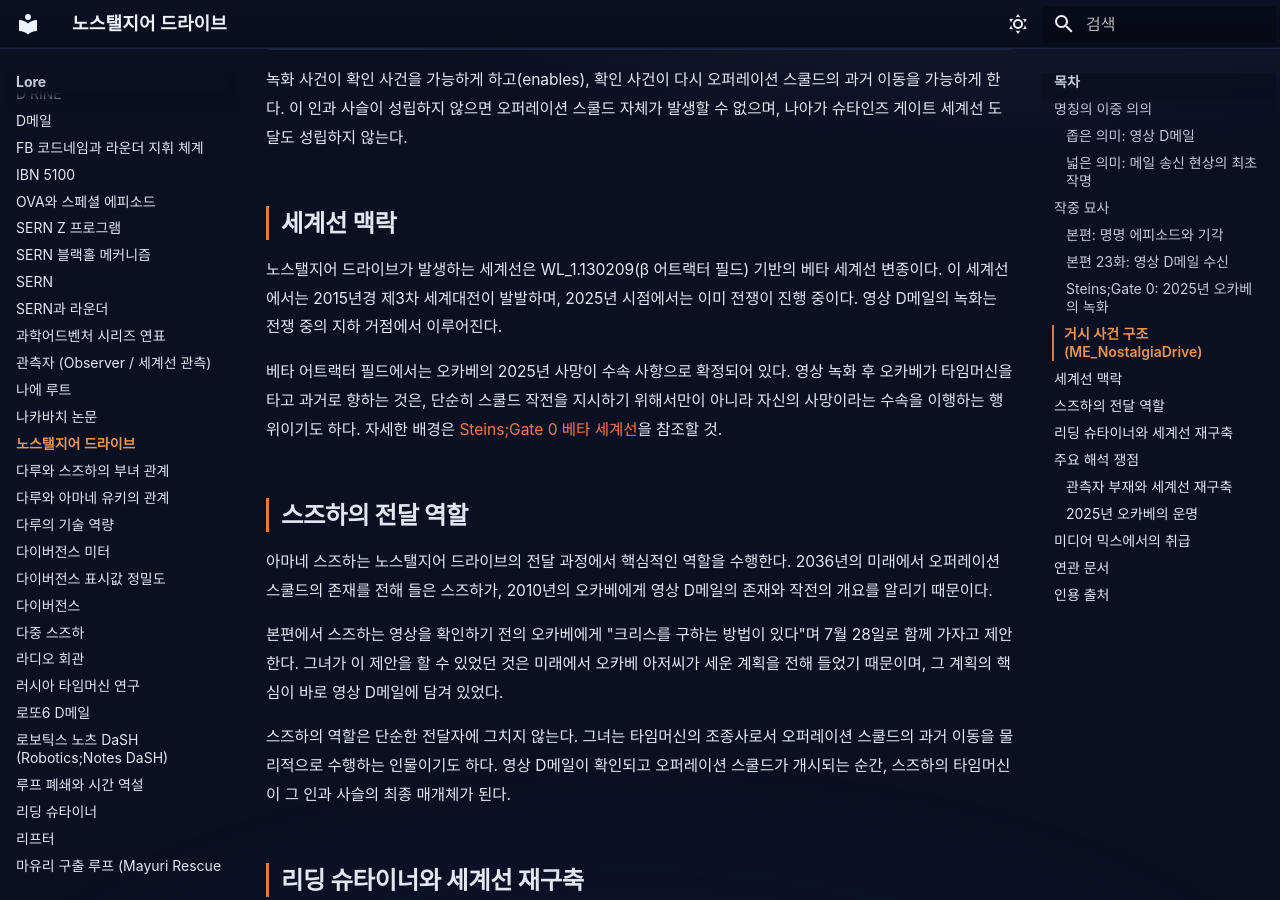
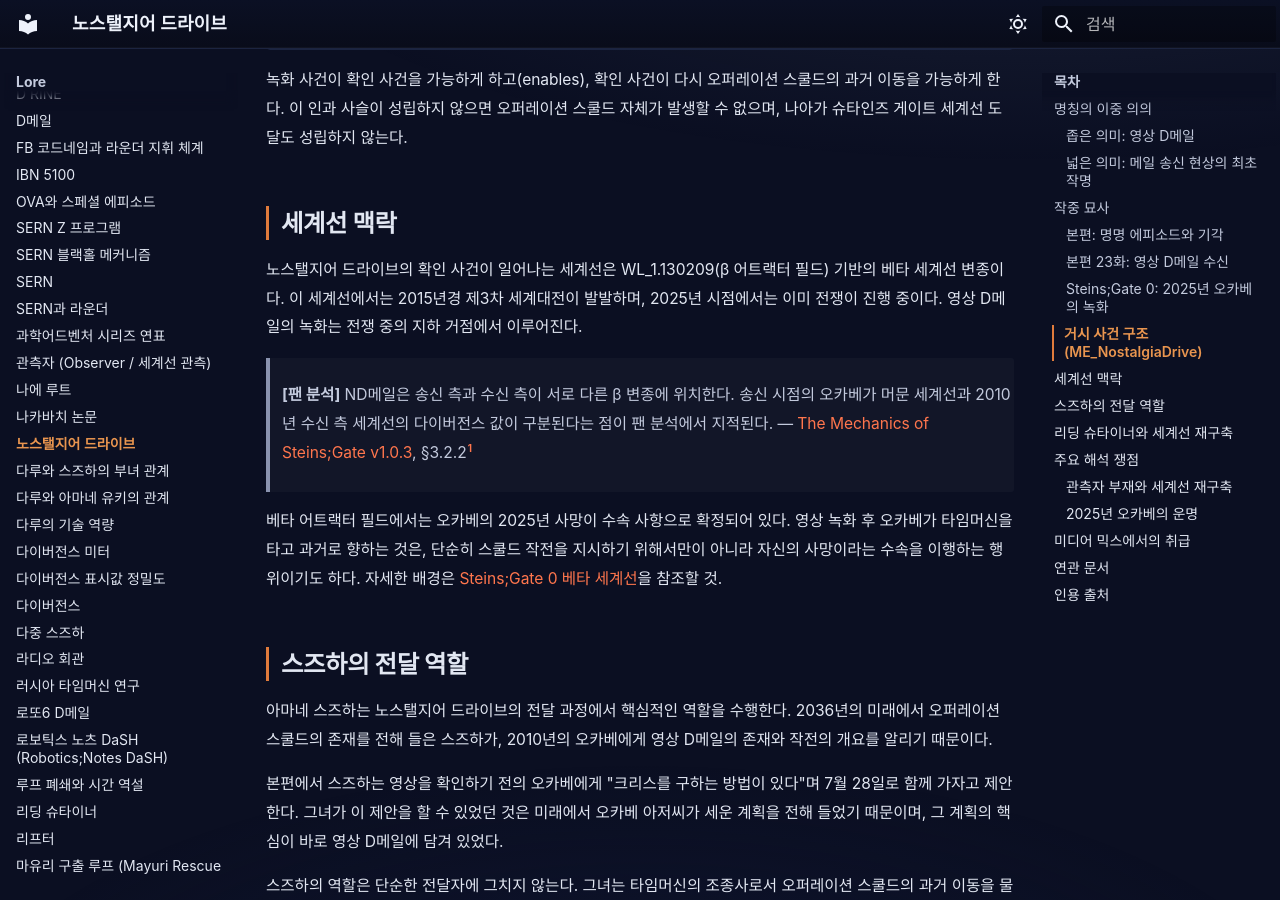
Before and after one commit to sgwiki/sgwiki.github.io, an MkDocs documentation site: the page built from wiki/lore/노스탤지어-드라이브.md, in a window 1280 px wide and 900 px high, scrolled down 2735 px. Built offline with MkDocs 1.6.1 and Material for MkDocs 9.7.7, drawn with Linux system fonts in a browser that asks for light colours; some web fonts are replaced.

Commit message:
fix(wiki): 노스탤지어-드라이브 — P10 4d710961 패치 적용

```diff
--- a/wiki/lore/노스탤지어-드라이브.md
+++ b/wiki/lore/노스탤지어-드라이브.md
@@ -1,6 +1,6 @@
 ---
 spoiler: endgame
-description: "노스탤지어 드라이브(Nostalgia Drive, 時を越えた郷愁への旅路 / 노스탤지아 드라이브)는"
+description: "노스탤지어 드라이브(Nostalgia Drive, 時を越えた郷愁への旅路 / 노스탤지아 드라이브)는 두 의미를 갖는 용어로, 좁게는 2025년 오카베가 2010년 자신에게 보낸 영상 D메일(ND메일), 넓게는 본편에서 기각되었던 최초의 명칭이다."
 ---
 
 !!! warning "스포일러"
@@ -128,15 +128,21 @@ D메일의 이름을 정하는 원탁회의에서 오카베는 로망이 넘치
 
 ## 세계선 맥락
 
-노스탤지어 드라이브가 발생하는 세계선은 WL_1.130209(β 어트랙터 필드)
-기반의 베타 세계선 변종이다. 이 세계선에서는 2015년경 제3차 세계대전이
-발발하며, 2025년 시점에서는 이미 전쟁이 진행 중이다. 영상 D메일의
-녹화는 전쟁 중의 지하 거점에서 이루어진다.
+노스탤지어 드라이브의 확인 사건이 일어나는 세계선은 WL_1.130209(β
+어트랙터 필드) 기반의 베타 세계선 변종이다. 이 세계선에서는 2015년경
+제3차 세계대전이 발발하며, 2025년 시점에서는 이미 전쟁이 진행 중이다.
+영상 D메일의 녹화는 전쟁 중의 지하 거점에서 이루어진다.
+
+> **[팬 분석]** ND메일은 송신 측과 수신 측이 서로 다른 β 변종에 위치한다.
+> 송신 시점의 오카베가 머문 세계선과 2010년 수신 측 세계선의 다이버전스
+> 값이 구분된다는 점이 팬 분석에서 지적된다. — [The Mechanics of
+> Steins;Gate v1.0.3](../근거자료/비공식/mechanics-of-steins-gate/ch3.md),
+> §3.2.2[^1]
 
 베타 어트랙터 필드에서는 오카베의 2025년 사망이 수속 사항으로
-확정되어 있다. 영상 녹화 후 오카베가 타임머신을 타고 과거로 향하는
-것은, 단순히 스쿨드 작전을 지시하기 위해서만이 아니라 자신의
-사망이라는 수속을 이행하는 행위이기도 하다. 자세한 배경은
+확정되어 있다. 영상 녹화 후 오카베가 타임머신을 타고 과거로 향하는 것은,
+단순히 스쿨드 작전을 지시하기 위해서만이 아니라 자신의 사망이라는
+수속을 이행하는 행위이기도 하다. 자세한 배경은
 [Steins;Gate 0 베타 세계선](제로와-베타-세계선.md)을 참조할 것.
 
 ## 스즈하의 전달 역할
```
